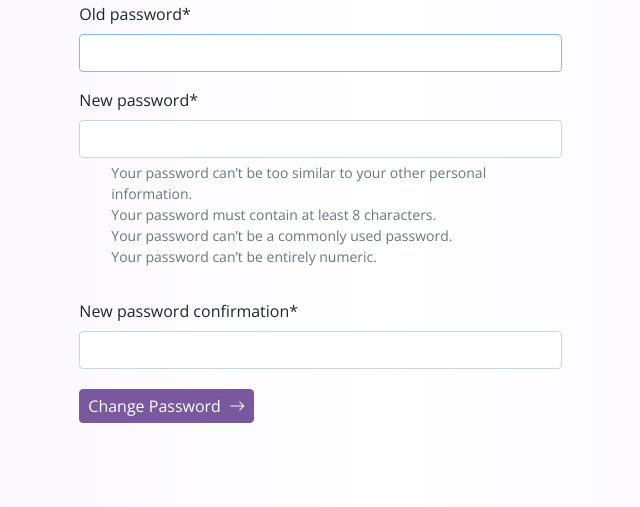
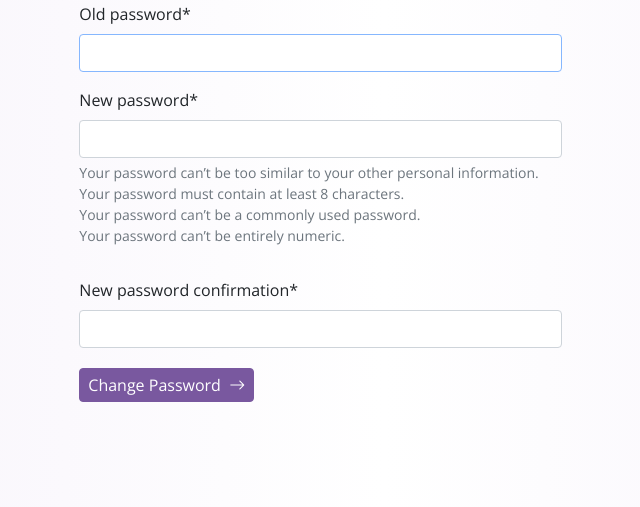
Before and after one commit to Elmer-Almeida/macalicious, a Django app: page /account/password-change/ in a window 1280 px wide. Shown: the part 176-683 px from the top of the page, without its empty margins (256-896 px from the left). Run offline with Django 3.2, Linux system fonts and the light colour scheme; the visitor is signed in with stand-in values (Sample User, id 1); some libraries are stand-ins or nearby versions.

Commit message:
changed ul padding

```diff
--- a/static/static_dirs/css/main.css
+++ b/static/static_dirs/css/main.css
@@ -1,5 +1,9 @@
 a {
     color: #2370cc !important;
+}
+
+ul {
+  padding-left: 0 !important;
 }
 
 input[type="text"]:focus, input[type="email"]:focus, select:focus, textarea:focus, input[type="number"]:focus {
```
